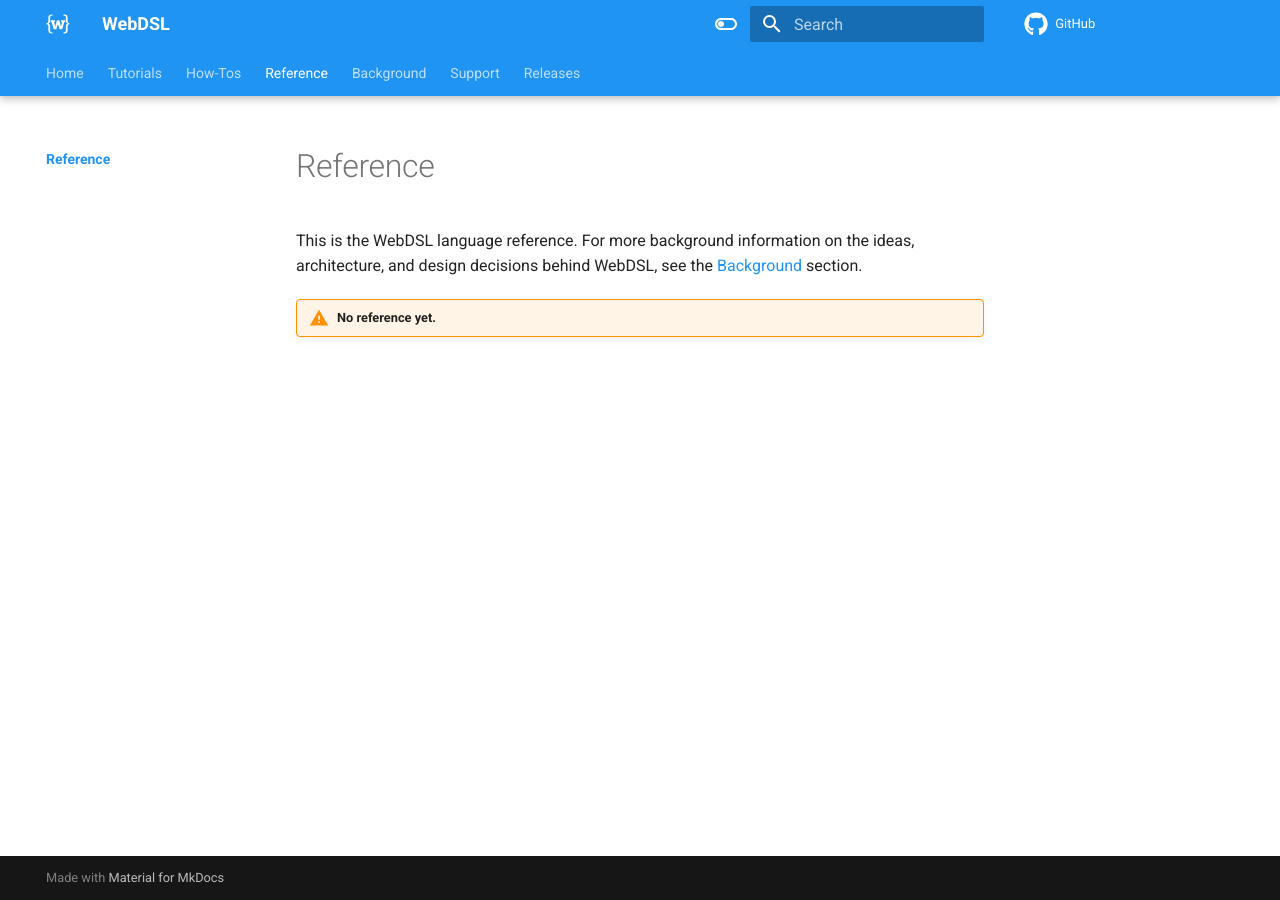
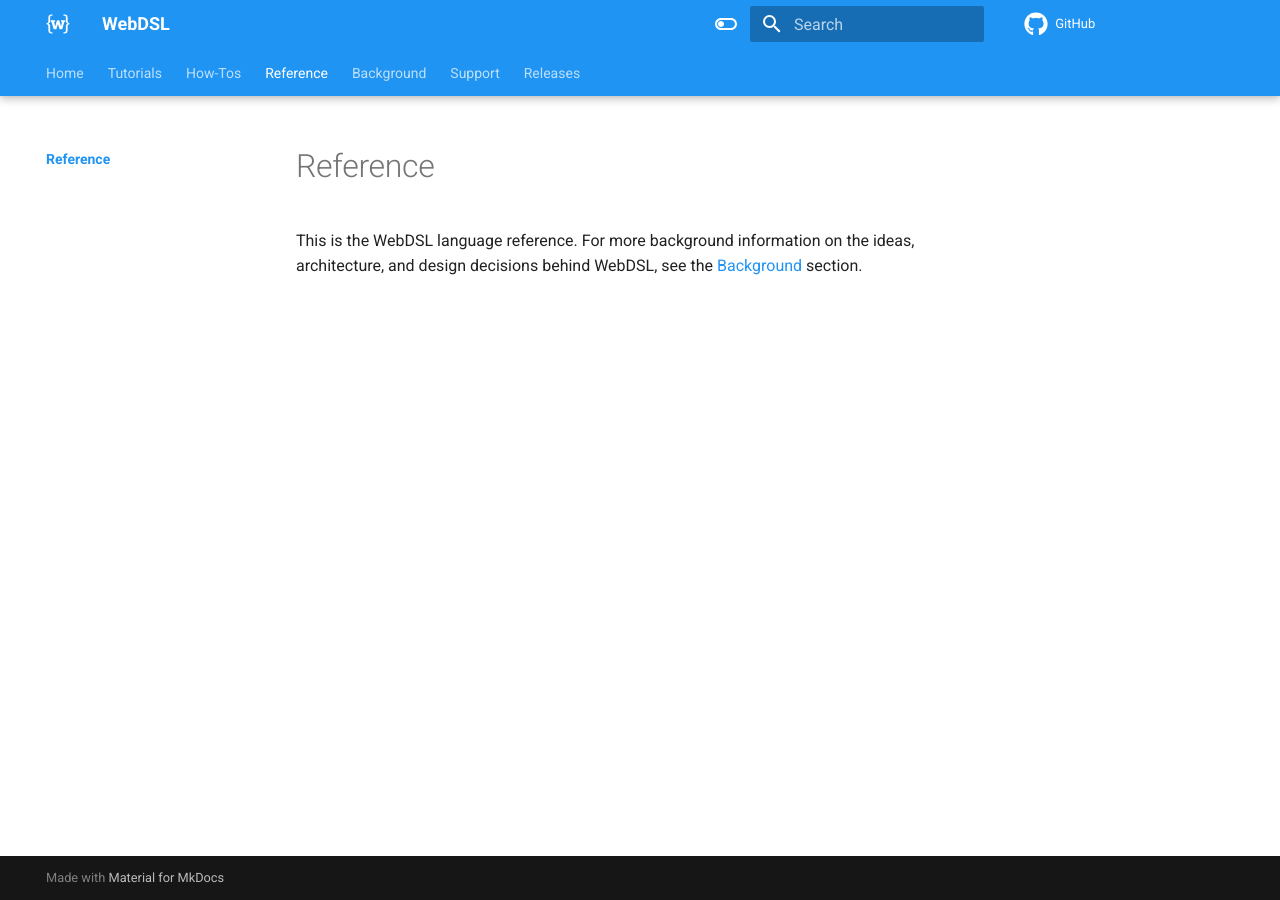
Before and after one commit to webdsl/webdsl-docs, an MkDocs documentation site: the page built from docs/reference/index.md, in a window 1280 px wide. Built offline with MkDocs 1.6.1 and Material for MkDocs 9.7.7, drawn with Linux system fonts in a browser that asks for light colours; comment, search, counter and statistics services are not loaded.

Commit message:
add publications to background

```diff
--- a/docs/reference/index.md
+++ b/docs/reference/index.md
@@ -1,4 +1,3 @@
 # Reference
+
 This is the WebDSL language reference. For more background information on the ideas, architecture, and design decisions behind WebDSL, see the [Background](../background/) section.
-
-!!! warning "No reference yet."
--- a/mkdocs.yml
+++ b/mkdocs.yml
@@ -24,6 +24,7 @@
   - Background:
     - background/index.md
     - background/about.md
+    - background/publications.md
     - background/meeting-notes.md
   - Support:
     - support/index.md
```
Also changed, not shown: docs/background/publications.md (added, +3 -0 lines), docs/howtos/index.md (+1 -0 lines).
